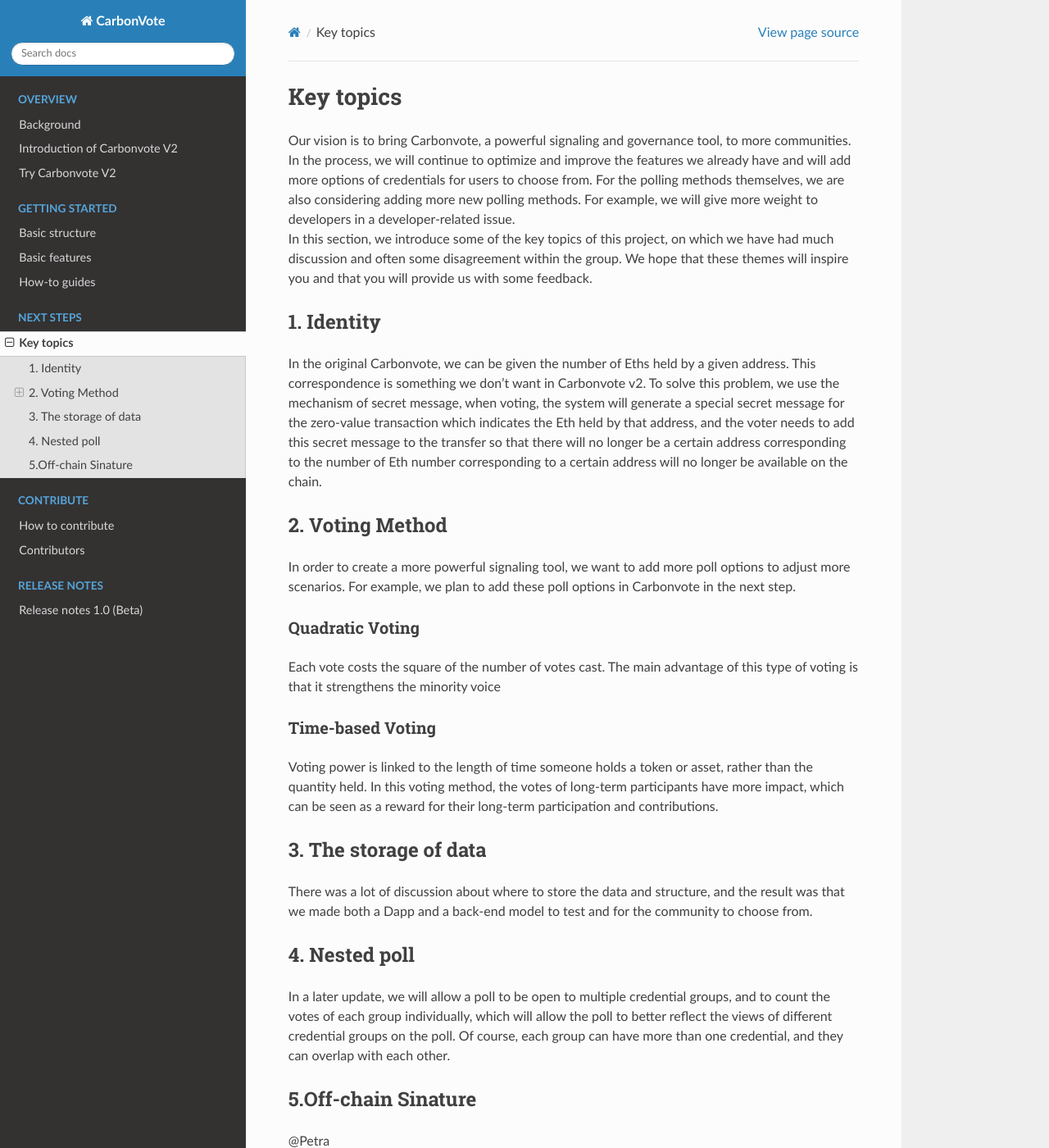
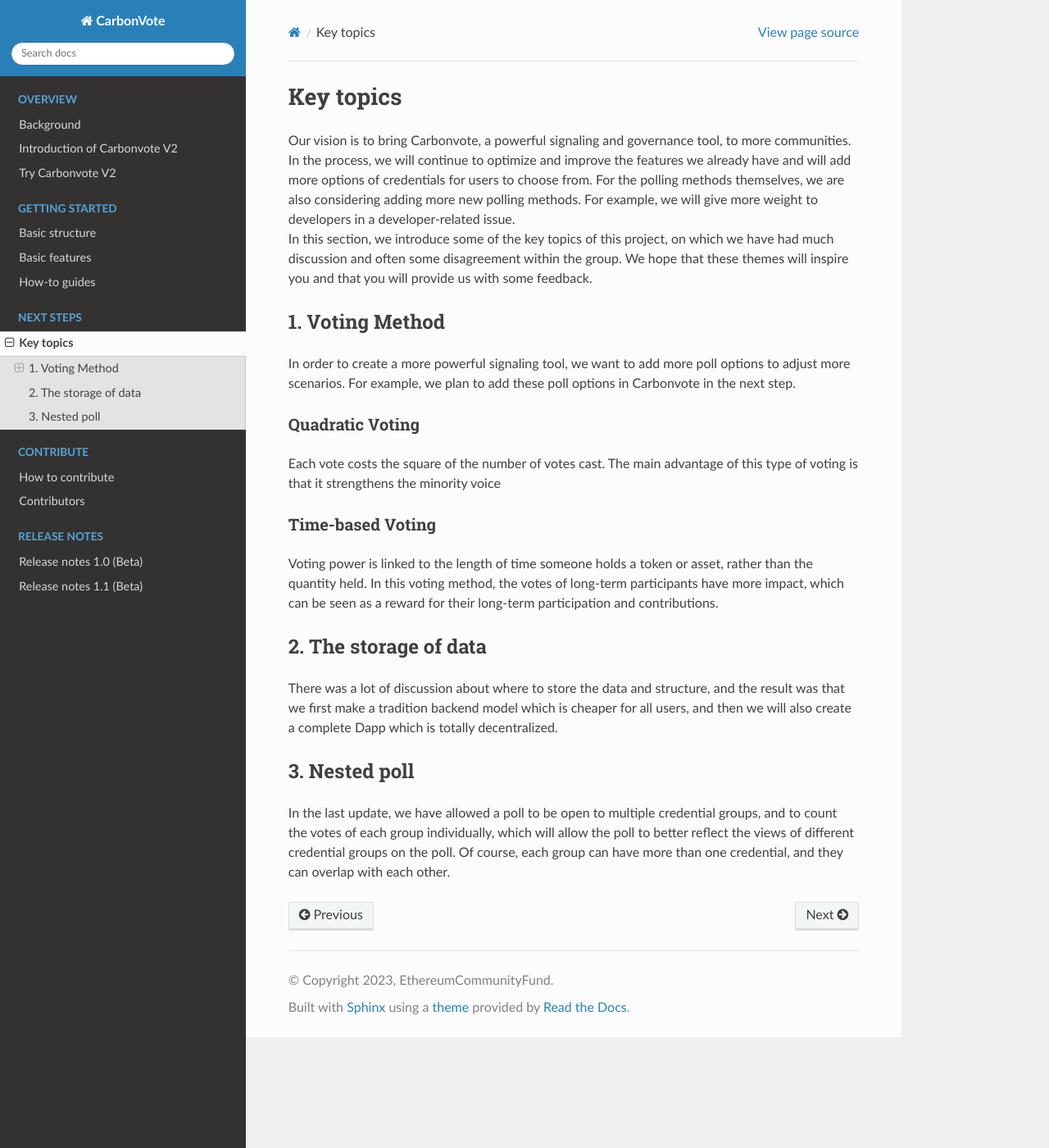
Before and after one commit to EthereumCommunityFund/CarbonVote, a Sphinx documentation site: the page built from docs/KeyTopics.rst, in a window 1280 px wide and 1400 px high. Shown: the whole window at 82% size. Built offline with Sphinx 7.4.7 and the Read the Docs theme 2.0.0, drawn with Linux system fonts in a browser that asks for light colours.

Commit message:
quick update of docs

```diff
--- a/docs/KeyTopics.rst
+++ b/docs/KeyTopics.rst
@@ -7,12 +7,7 @@
 | Our vision is to bring Carbonvote, a powerful signaling and governance tool, to more communities. In the process, we will continue to optimize and improve the features we already have and will add more options of credentials for users to choose from. For the polling methods themselves, we are also considering adding more new polling methods. For example, we will give more weight to developers in a developer-related issue.
 | In this section, we introduce some of the key topics of this project, on which we have had much discussion and often some disagreement within the group. We hope that these themes will inspire you and that you will provide us with some feedback.
 
-1. Identity
-----------------------------------
-
-In the original Carbonvote, we can be given the number of Eths held by a given address. This correspondence is something we don't want in Carbonvote v2. To solve this problem, we use the mechanism of secret message, when voting, the system will generate a special secret message for the zero-value transaction which indicates the Eth held by that address, and the voter needs to add this secret message to the transfer so that there will no longer be a certain address corresponding to the number of Eth number corresponding to a certain address will no longer be available on the chain.
-
-2. Voting Method
+1. Voting Method
 -------------------------
 
 In order to create a more powerful signaling tool, we want to add more poll options to adjust more scenarios. For example, we plan to add these poll options in Carbonvote in the next step.
@@ -27,17 +22,12 @@
 
 Voting power is linked to the length of time someone holds a token or asset, rather than the quantity held. In this voting method, the votes of long-term participants have more impact, which can be seen as a reward for their long-term participation and contributions.
 
-3. The storage of data
+2. The storage of data
 --------------------------------
 
-There was a lot of discussion about where to store the data and structure, and the result was that we made both a Dapp and a back-end model to test and for the community to choose from.
+There was a lot of discussion about where to store the data and structure, and the result was that we first make a tradition backend model which is cheaper for all users, and then we will also create a complete Dapp which is totally decentralized.
 
-4. Nested poll
+3. Nested poll
 --------------------------------
 
-In a later update, we will allow a poll to be open to multiple credential groups, and to count the votes of each group individually, which will allow the poll to better reflect the views of different credential groups on the poll. Of course, each group can have more than one credential, and they can overlap with each other.
-
-5.Off-chain Sinature
---------------------------------
-
-@Petra
+In the last update, we have allowed a poll to be open to multiple credential groups, and to count the votes of each group individually, which will allow the poll to better reflect the views of different credential groups on the poll. Of course, each group can have more than one credential, and they can overlap with each other.
--- a/docs/TryCarbonvote.rst
+++ b/docs/TryCarbonvote.rst
@@ -9,7 +9,7 @@
 Links
 ------------
 
-- Product website: https://test.carbonvote.com
+- Product website: https://beta.carbonvote.com
 - GitHub repository: https://github.com/EthereumCommunityFund/CarbonVote
 - Product documentation:
 
```
Also changed, not shown: docs/Basic structure.rst (+19 -6 lines), docs/How-to guides.rst (+4 -4 lines), docs/Release notes 1.0.rst (+8 -0 lines).
